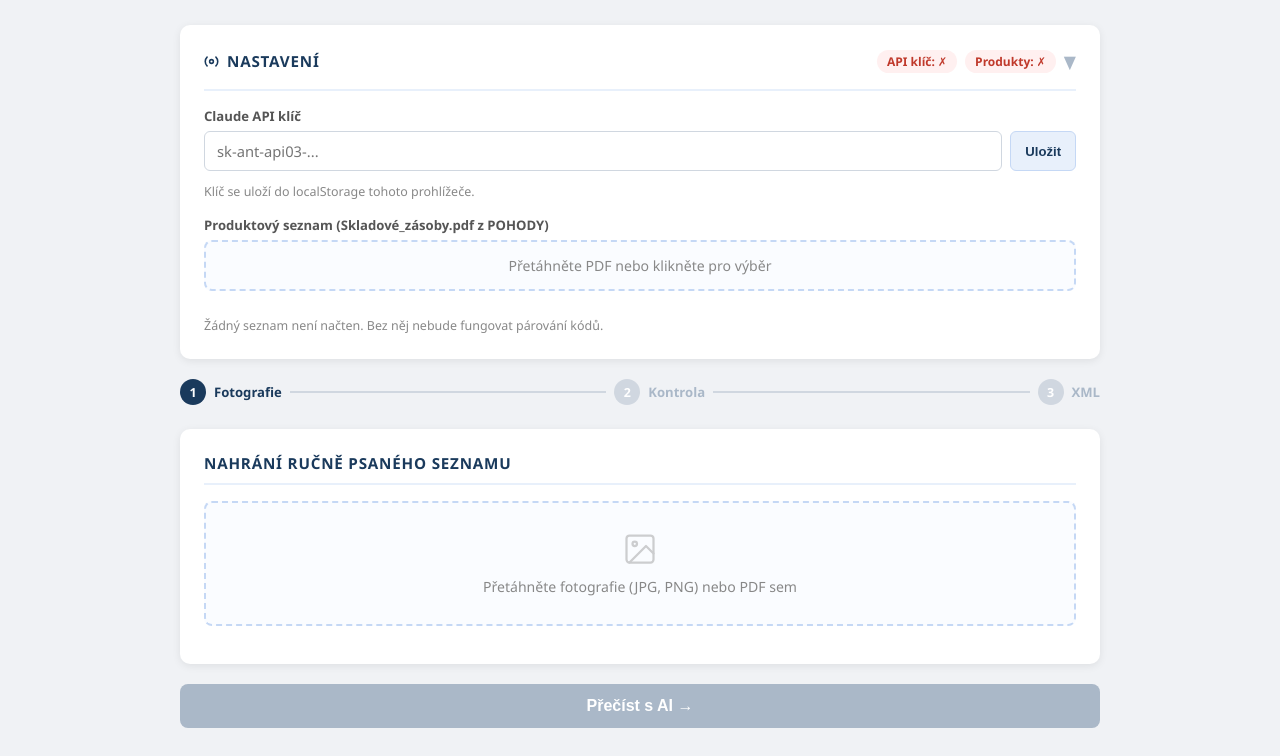
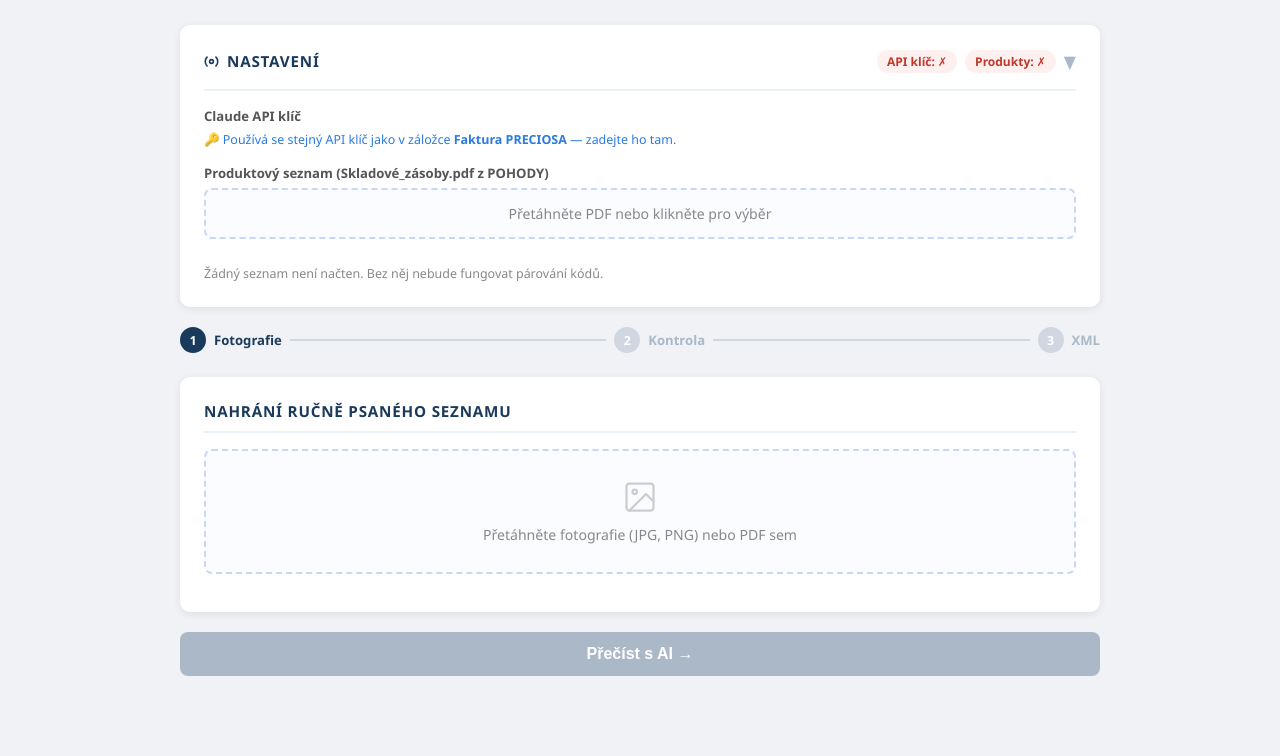
Before and after one commit to michbosakova-creator/bohemian-gifts, a plain HTML site: page pohoda-xml.html in a window 1280 px wide. Both pictures are taken after a click on the button "Výdejka položková". Shown: the part 115-871 px from the top of the page. After the commit the page ends 819 px from the top, so only its background shows below. Drawn offline with Linux system fonts and the light colour scheme.

Commit message:
Sdílený API klíč pro všechny záložky

```diff
--- a/pohoda-xml.html
+++ b/pohoda-xml.html
@@ -366,12 +366,8 @@
     <div class="settings-body" id="vyd-settings-body">
       <div class="form-row">
         <div class="form-group">
-          <label for="vyd-api-key">Claude API klíč</label>
-          <div style="display:flex;gap:8px">
-            <input type="password" id="vyd-api-key" placeholder="sk-ant-api03-..." style="flex:1">
-            <button class="btn-today" onclick="vydSaveApiKey()">Uložit</button>
-          </div>
-          <p class="hint">Klíč se uloží do localStorage tohoto prohlížeče.</p>
+          <label>Claude API klíč</label>
+          <p class="hint" style="margin:0;color:#2a7ae2">🔑 Používá se stejný API klíč jako v záložce <strong>Faktura PRECIOSA</strong> — zadejte ho tam.</p>
         </div>
       </div>
       <div class="form-group" style="margin-top:14px">
@@ -2828,7 +2824,7 @@ function toggleSettings(){
 }
 
 function vydSaveApiKey(){
-  const key = document.getElementById('vyd-api-key').value.trim();
+  const key = document.getElementById('inv-api-key').value.trim();
   if(!key){ alert('Zadejte API klíč.'); return; }
   localStorage.setItem('vydejka_api_key', key);
   vydUpdateStatusPills();
@@ -3384,7 +3380,7 @@ if(savedInvDate) document.getElementById('invoice-date').value=savedInvDate;
 
 // Obnovit API klíč z localStorage
 const savedKey=localStorage.getItem('vydejka_api_key');
-if(savedKey) document.getElementById('vyd-api-key').value=savedKey;
+if(savedKey) document.getElementById('inv-api-key').value=savedKey;
 
 // Obnovit produktový seznam z localStorage
 const savedProducts=localStorage.getItem('vydejka_products_v2');
```
